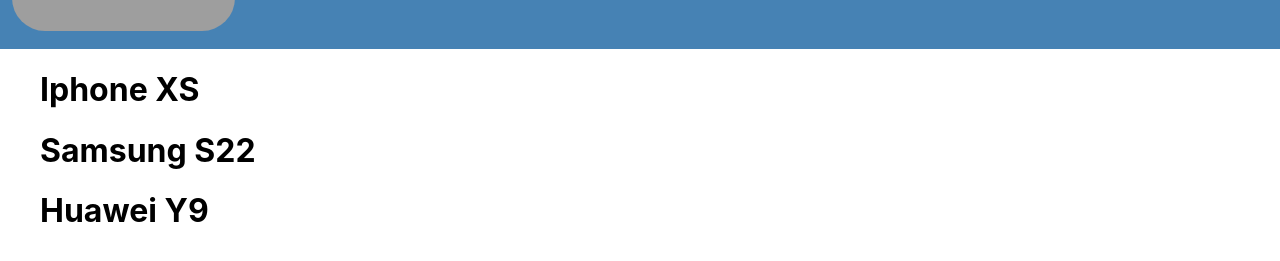
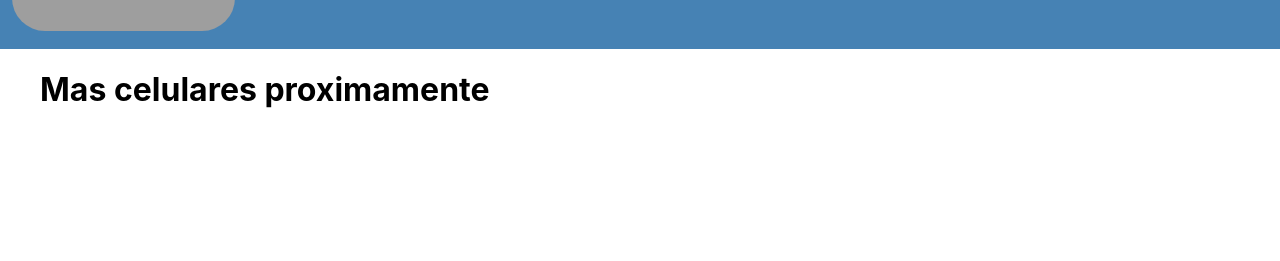
Before and after one commit to felipesere99/VentaDeCel, a React (Create React App) app: page / in a window 1280 px wide. Shown: the part 125-386 px from the top of the page. Built offline with nearby package versions, Linux system fonts and the light colour scheme; grey boxes are pictures that could not be loaded.

Commit message:
Add files via upload

```diff
--- a/src/App.js
+++ b/src/App.js
@@ -1,12 +1,12 @@
 //import logo from './logo.svg';
 import './App.css';
 import {NavBar} from './components/NavBar';
-import Articulos from './components/ItemListContainer'
+import ItemListContainer from './components/ItemListContainer.js'
 
 function App() {
   return <>
   <NavBar />
-  <Articulos />
+  <ItemListContainer />
   </>
   }
 
--- a/src/components/ItemListContainer.js
+++ b/src/components/ItemListContainer.js
@@ -1,33 +1,25 @@
+
 import React from "react";
 
-class Modelo extends React.Component {
-    render () {
+const Modelo = (props) => {
         return (
-            <h1>{this.props.valor}</h1>
+            <p>{props.modelo}</p>
         )
     }
+const Precio= (props) => {
+    return (
+        <p>{props.precio}</p>
+    )
 }
 
-class Articulos extends React.Component {
-    constructor(props) {
-        super(props);
-        this.state = {
-            celulares: ['Iphone XS', 'Samsung S22', 'Huawei Y9']
-        }
-    }
-
-
-    render () {
-        const modelos = this.state.celulares.map( t => (
-            <Modelo valor={t} />
-        ))
-
-        return (
-        <div>
-            <ul>{modelos}</ul>
-        </div>
-
+const ItemListContainer = () => {
+    return (
+        <>
+        <ul>
+            <h1>Mas celulares proximamente</h1>
+        </ul>
+        </>
     )
 }
-}
-export default Articulos;
+
+export default ItemListContainer
```
